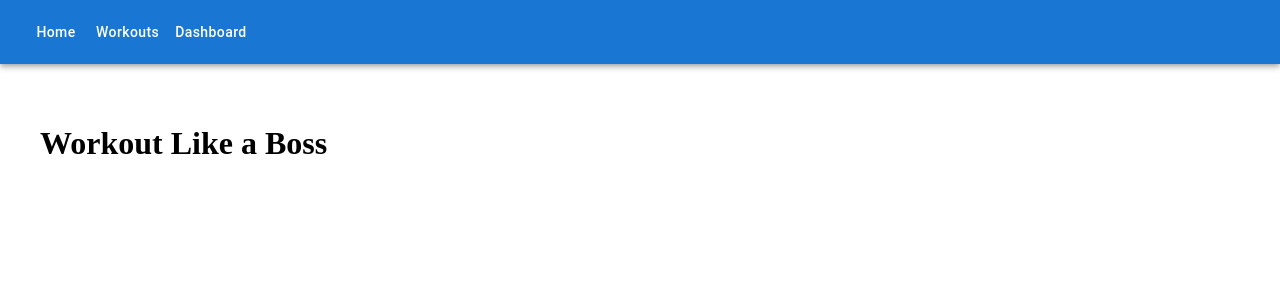
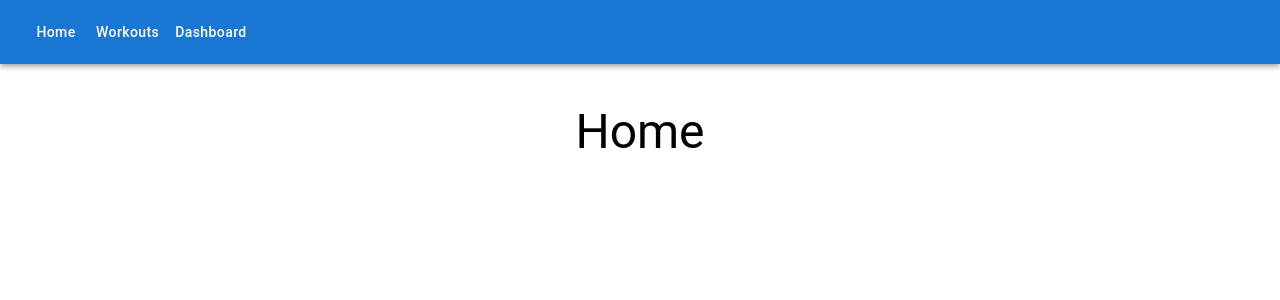
Before and after one commit to hudson-pierce/nextjs-todo-app, a Next.js app: page / in a window 1280 px wide. Shown: the top 300 px of the page. Built offline with nearby package versions, Linux system fonts and the light colour scheme.

Commit message:
Create a common Header component

```diff
--- /dev/null
+++ b/components/common/Header.js
@@ -0,0 +1,9 @@
+import Typography from '@mui/material/Typography';
+
+export default function Header({title}) {
+    return (
+        <Typography variant='h3' sx={{ mb: 5, textAlign: 'center' }}>
+            {title}
+        </Typography>
+    );
+}
--- a/pages/dashboard.js
+++ b/pages/dashboard.js
@@ -1,6 +1,7 @@
 import React, { useEffect, useRef } from 'react';
 import Chart from 'chart.js/auto';
 import Layout from '../components/layout/Layout';
+import Header from '../components/common/Header';
 
 const DashboardChart = () => {
   const chartRef = useRef(null);
@@ -58,6 +59,7 @@ const DashboardChart = () => {
 
   return (
     <Layout>
+      <Header title="Dashboard"></Header>
       <canvas ref={chartRef} />
     </Layout>
   );
--- a/pages/index.js
+++ b/pages/index.js
@@ -1,5 +1,6 @@
 import Head from 'next/head';
 import Layout from '../components/layout/Layout';
+import Header from '../components/common/Header';
 
 export default function Home() {
   return (
@@ -8,9 +9,8 @@ export default function Home() {
         <title>Home</title>
       </Head>
       <Layout>
-          <h1>Workout Like a Boss</h1>
+        <Header title='Home'></Header>
       </Layout>
     </div>
-
   );
 }
--- a/pages/workout/[id].js
+++ b/pages/workout/[id].js
@@ -2,6 +2,7 @@ import { useEffect, useState } from 'react';
 import Grid from '@mui/material/Grid';
 import Box from '@mui/material/Box';
 import Layout from '../../components/layout/Layout';
+import Header from '../../components/common/Header';
 import ExerciseCard from '../../components/workouts/ExerciseCard';
 import { WORKOUTS } from '../../data/workouts';
 import { Typography } from '@mui/material';
@@ -55,9 +56,7 @@ export default function WorkoutPage({ workout }) {
 
   return (
     <Layout>
-      <Typography variant='h3' sx={{ mb: 5, textAlign: 'center' }}>
-        {workout.name}
-      </Typography>
+      <Header title={workout.name}></Header>
       <Grid container spacing={6}>
         {exercises.map((exercise, index) => (
           <Grid item key={index} xs={12} sm={6} md={3} lg={2}>
--- a/pages/workouts.js
+++ b/pages/workouts.js
@@ -1,9 +1,9 @@
 import { useState } from 'react';
-import Typography from '@mui/material/Typography';
 import Grid from '@mui/material/Grid';
 import Layout from '../components/layout/Layout';
 import Box from '@mui/material/Box';
 import WorkoutCard from '../components/workouts/WorkoutCard';
+import Header from '../components/common/Header';
 import { WORKOUTS } from '../data/workouts';
 
 export default function Workouts() {
@@ -16,9 +16,7 @@ export default function Workouts() {
 
   return (
     <Layout>
-      <Typography variant='h3' sx={{ mb: 5, textAlign: 'center' }}>
-        My Workouts
-      </Typography>
+      <Header title="My Workouts"></Header>
       <Grid container spacing={6}>
           {workouts.map((workout, index) => (
             <Grid item key={index} xs={12} sm={6} md={4} lg={2}>
```
Lines whose indentation alone changed are shown as unchanged.
